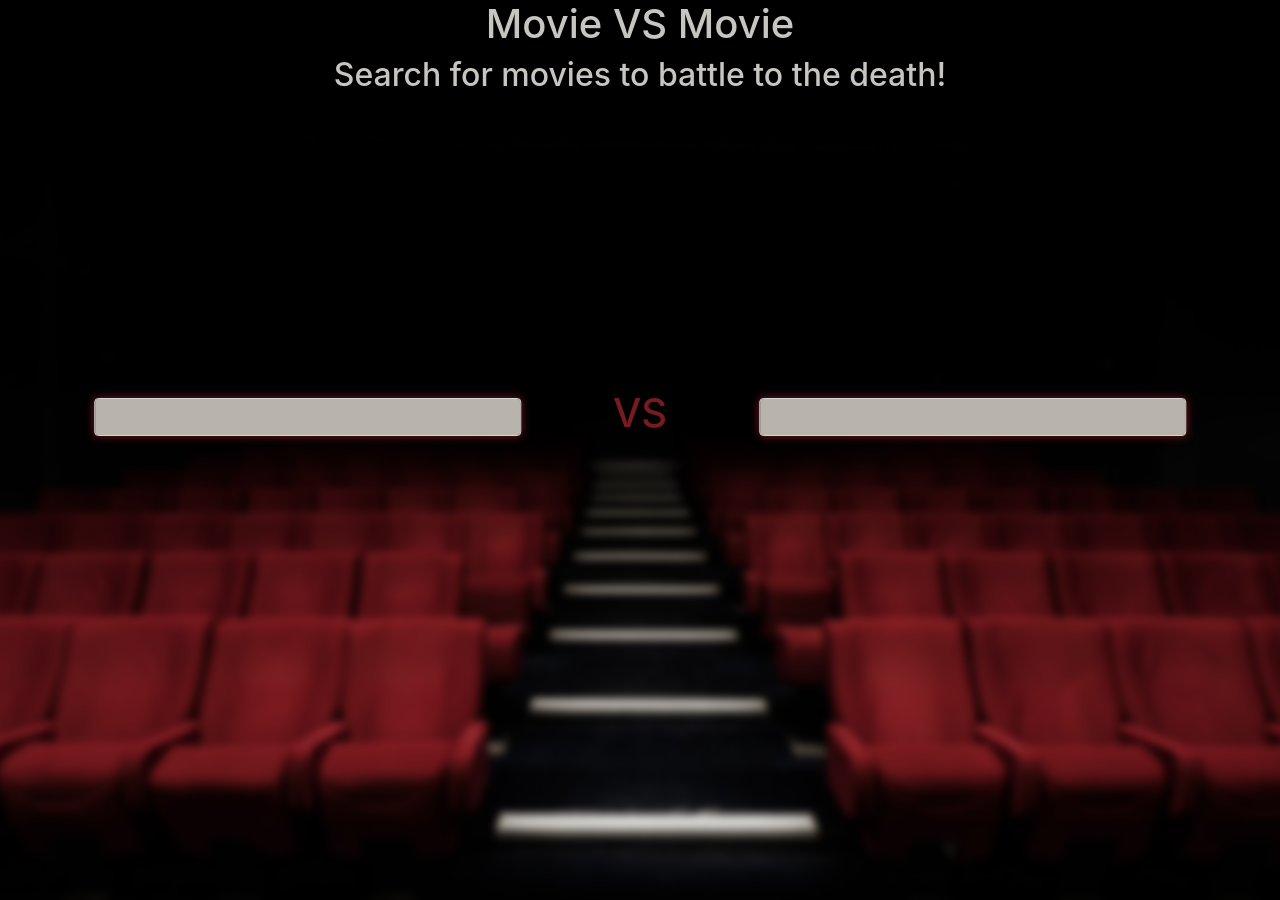
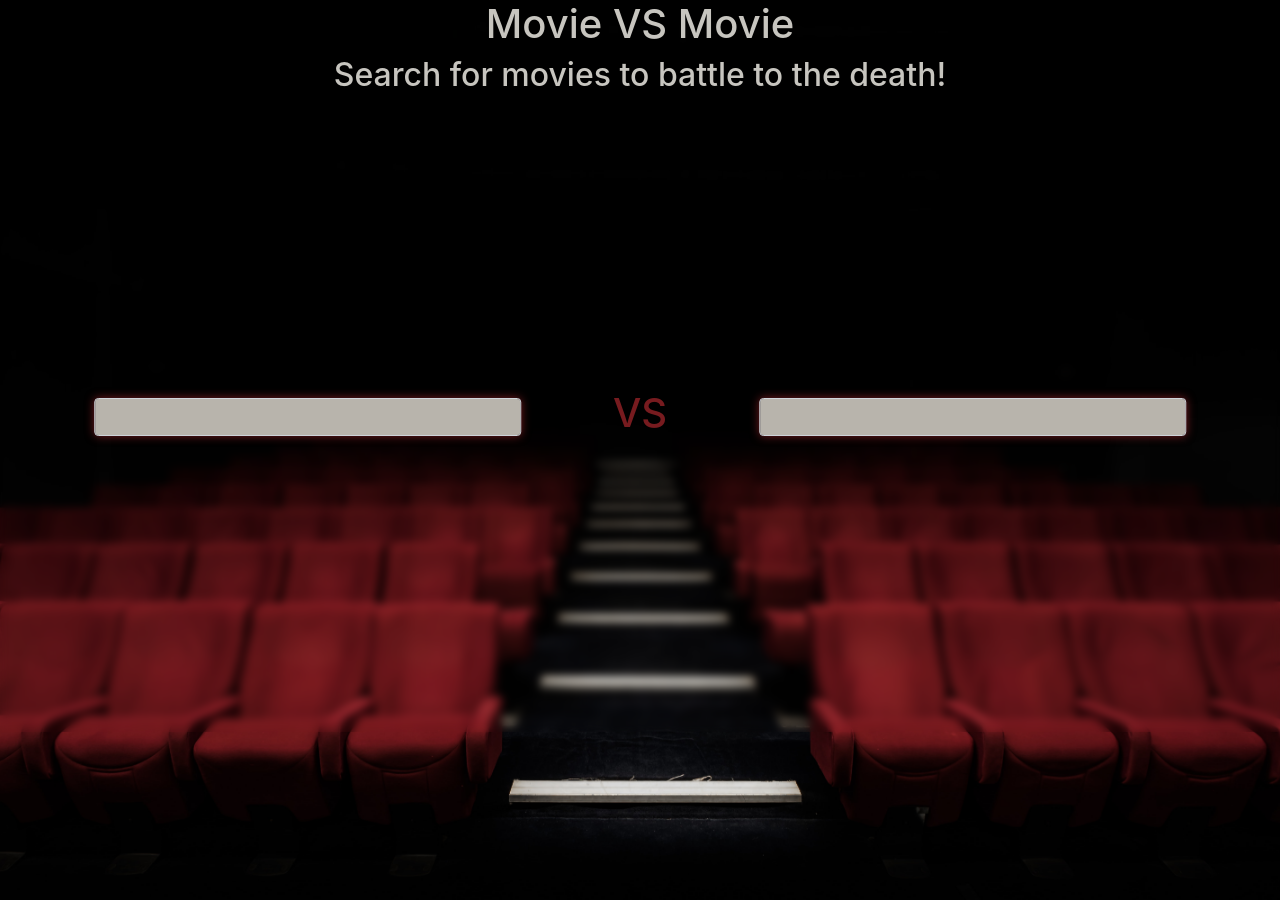
Before and after one commit to l3r0ux/Show-Down, a PHP site: page /views/index.html in a window 1280 px wide. Run offline with PHP 8.4, Linux system fonts and the light colour scheme; some libraries are stand-ins or nearby versions.

Commit message:
change background position css

```diff
--- a/public/css/main.css
+++ b/public/css/main.css
@@ -3,7 +3,7 @@
     color: #c7c5bf;
 }
 
-.background-image {
+/* .background-image {
     position: fixed;
     left: 0;
     right: 0;
@@ -13,9 +13,14 @@
     filter: blur(4px);
     height: 100vh;
     transform: scale(1.1);
-}
+} */
 
 body {
+    background-image: url(/images/cinema.jpg);
+    background-attachment: fixed;
+    background-position: center;
+    background-size: cover;
+    backdrop-filter: blur(4px);
     overflow-x: hidden;
 }
 
--- a/views/index.html
+++ b/views/index.html
@@ -10,7 +10,7 @@
 </head>
 <body>
     <main class="container">
-        <div class="background-image"></div>
+        <!-- <div class="background-image"></div> -->
         <section class="header-container row">
             <div class="col-sm-12 text-center">
                 <h1>Movie VS Movie</h1>
```
